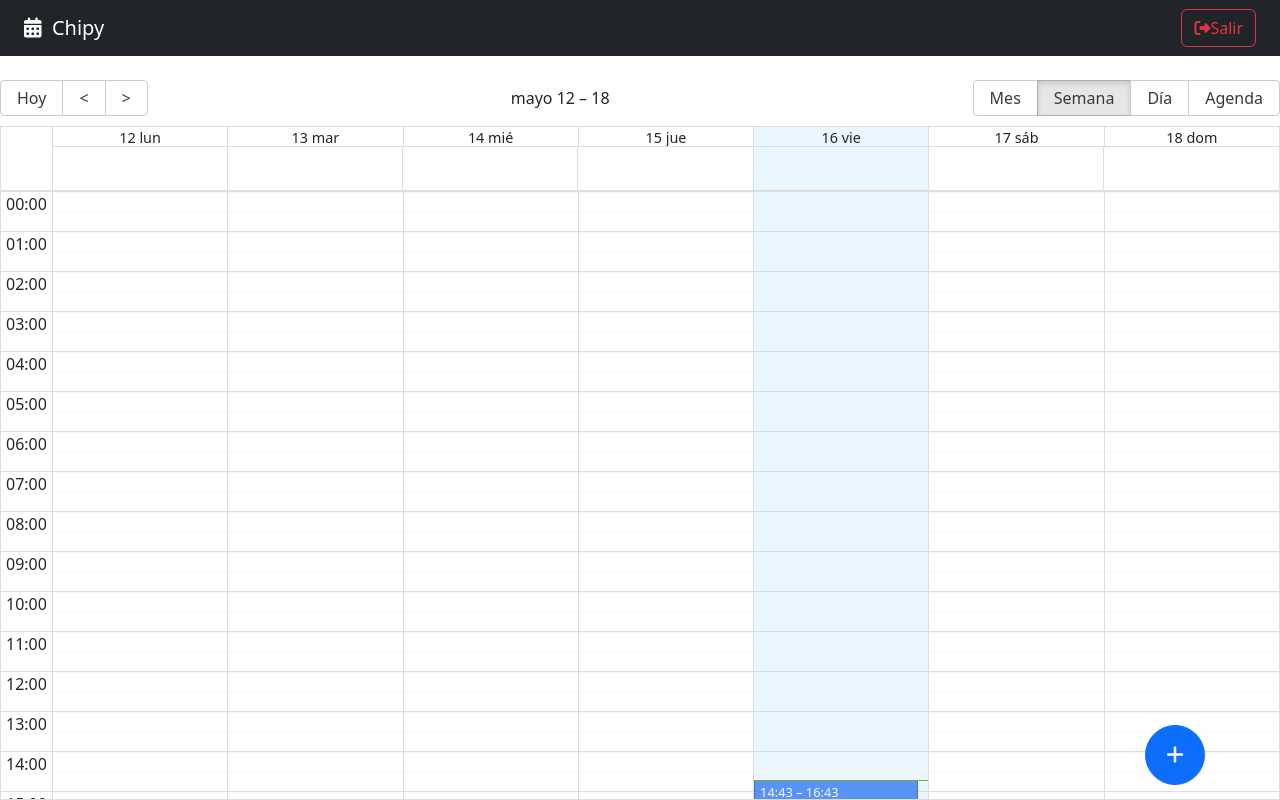
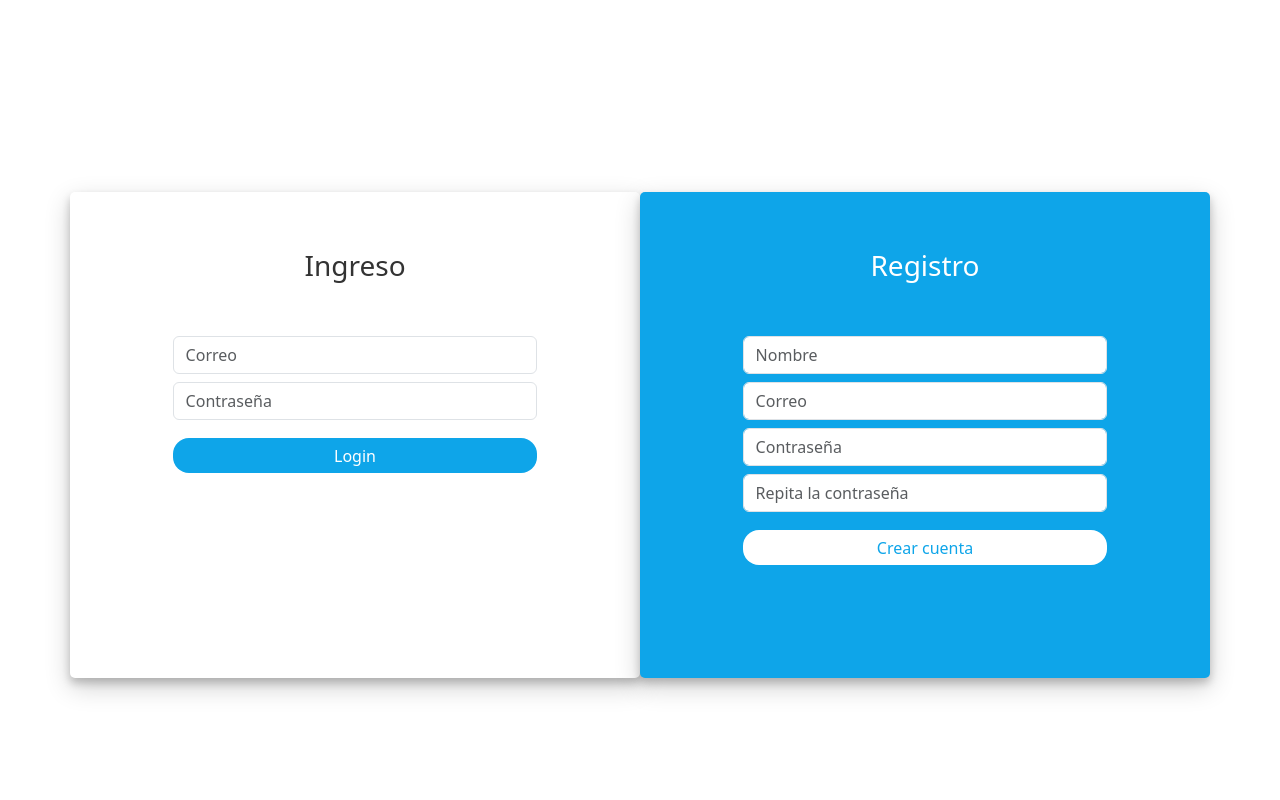
Before and after one commit to ssalgadoi/calendario-react-node-mongo, a React (Vite) app: page /auth/login in a window 1280 px wide. Built offline with nearby package versions, Linux system fonts and the light colour scheme.

Commit message:
Realizo login usuario

```diff
--- a/package.json
+++ b/package.json
@@ -11,6 +11,7 @@
   },
   "dependencies": {
     "@reduxjs/toolkit": "^2.8.2",
+    "axios": "^1.9.0",
     "date-fns": "^4.1.0",
     "react": "^19.1.0",
     "react-big-calendar": "^1.18.0",
--- /dev/null
+++ b/src/api/calendarApi.js
@@ -0,0 +1,10 @@
+import axios from 'axios';
+import { getEnvVariables } from '../helpers/getEnvVariables'
+
+const { VITE_API_URL } = getEnvVariables()
+const calendarApi = axios.create({
+    baseURL: VITE_API_URL
+})
+
+
+export default calendarApi;
--- /dev/null
+++ b/src/api/index.js
@@ -0,0 +1,3 @@
+
+
+export  { default as calendarApi} from './calendarApi'
--- a/src/auth/pages/LoginPage.jsx
+++ b/src/auth/pages/LoginPage.jsx
@@ -1,18 +1,76 @@
 
+import { useDispatch } from 'react-redux';
+import { useAuthStore, useForm } from '../../hooks';
 import './LoginPage.css';
+import { onChecking } from '../../store';
+
+
+const loginFormFields = {
+    loginEmail: '',
+    loginPassword: '',
+}
+
+const registerFormFields = {
+    registerName: '',
+    registerEmail: '',
+    registerPassword: '',
+    registerPassword2: '',
+}
+
+
+
 
 export const LoginPage = () => {
+
+    const { startLogin } = useAuthStore();
+
+    const dispatch = useDispatch();
+
+    const {
+        loginEmail,
+        loginPassword,
+        onInputChange: onLoginInputChange
+    } = useForm(loginFormFields)
+
+    const loginSubmit = (event) => {
+        event.preventDefault();
+        startLogin({ email: loginEmail, password: loginPassword });
+
+    }
+
+    const {
+        registerName,
+        registerEmail,
+        registerPassword,
+        registerPassword2,
+        onInputChange: onRegisterInpuChange
+    } = useForm(registerFormFields)
+
+
+    const registerSubmit = (event) => {
+        event.preventDefault();
+        if (registerPassword !== registerPassword2) {
+            alert('Las contraseñas no coinciden');
+            return;
+        }
+        dispatch(onChecking());
+        console.log({ registerName, registerEmail, registerPassword, registerPassword2 });
+    }
     return (
         <div className="container login-container">
             <div className="row">
                 <div className="col-md-6 login-form-1">
                     <h3>Ingreso</h3>
-                    <form>
+                    <form onSubmit={loginSubmit}>
                         <div className="form-group mb-2">
                             <input
                                 type="text"
                                 className="form-control"
                                 placeholder="Correo"
+                                name='loginEmail'
+                                value={loginEmail}
+                                onChange={onLoginInputChange}
+                                required
                             />
                         </div>
                         <div className="form-group mb-2">
@@ -20,6 +78,10 @@ export const LoginPage = () => {
                                 type="password"
                                 className="form-control"
                                 placeholder="Contraseña"
+                                name='loginPassword'
+                                value={loginPassword}
+                                onChange={onLoginInputChange}
+                                required
                             />
                         </div>
                         <div className="d-grid gap-2">
@@ -27,6 +89,7 @@ export const LoginPage = () => {
                                 type="submit"
                                 className="btnSubmit"
                                 value="Login"
+
                             />
                         </div>
                     </form>
@@ -34,12 +97,16 @@ export const LoginPage = () => {
 
                 <div className="col-md-6 login-form-2">
                     <h3>Registro</h3>
-                    <form>
+                    <form onSubmit={registerSubmit}>
                         <div className="form-group mb-2">
                             <input
                                 type="text"
                                 className="form-control"
                                 placeholder="Nombre"
+                                name='registerName'
+                                value={registerName}
+                                onChange={onRegisterInpuChange}
+                                required
                             />
                         </div>
                         <div className="form-group mb-2">
@@ -47,6 +114,10 @@ export const LoginPage = () => {
                                 type="email"
                                 className="form-control"
                                 placeholder="Correo"
+                                name='registerEmail'
+                                value={registerEmail}
+                                onChange={onRegisterInpuChange}
+                                required
                             />
                         </div>
                         <div className="form-group mb-2">
@@ -54,6 +125,10 @@ export const LoginPage = () => {
                                 type="password"
                                 className="form-control"
                                 placeholder="Contraseña"
+                                name='registerPassword'
+                                value={registerPassword}
+                                onChange={onRegisterInpuChange}
+                                required
                             />
                         </div>
 
@@ -62,6 +137,10 @@ export const LoginPage = () => {
                                 type="password"
                                 className="form-control"
                                 placeholder="Repita la contraseña"
+                                name='registerPassword2'
+                                value={registerPassword2}
+                                onChange={onRegisterInpuChange}
+                                required
                             />
                         </div>
 
--- a/src/hooks/index.js
+++ b/src/hooks/index.js
@@ -1,2 +1,4 @@
 export * from './useUiStore'
 export * from './useCalendarStore'
+export * from './useForm'
+export * from './useAuthStore'
--- /dev/null
+++ b/src/hooks/useAuthStore.js
@@ -0,0 +1,27 @@
+import { useSelector } from "react-redux"
+import { calendarApi } from "../api";
+
+export const useAuthStore = () => {
+
+    const { status, user, errorMessage } = useSelector(state => state.auth);
+
+    const startLogin = async ({ email, password }) => {
+
+        console.log({ email, password });
+        try {
+            // const resp = await calendarApi.post('/auth/l', { email, password });
+            const resp = await calendarApi.post('/auth', { email, password})
+            console.log({ resp });
+
+        } catch (error) {
+            console.log({ error });
+        }
+    }
+    return {
+        errorMessage,
+        status,
+        user,
+        startLogin
+
+    }
+}
--- /dev/null
+++ b/src/hooks/useForm.js
@@ -0,0 +1,63 @@
+import { useEffect, useMemo, useState } from 'react';
+
+export const useForm = ( initialForm = {}, formValidations = {}) => {
+
+    const [ formState, setFormState ] = useState( initialForm );
+    const [ formValidation, setFormValidation ] = useState({});
+
+    useEffect(() => {
+        createValidators();
+    }, [ formState ])
+
+    useEffect(() => {
+        setFormState( initialForm );
+    }, [ initialForm ])
+
+
+    const isFormValid = useMemo( () => {
+
+        for (const formValue of Object.keys( formValidation )) {
+            if ( formValidation[formValue] !== null ) return false;
+        }
+
+        return true;
+    }, [ formValidation ])
+
+
+    const onInputChange = ({ target }) => {
+        const { name, value } = target;
+        setFormState({
+            ...formState,
+            [ name ]: value
+        });
+    }
+
+    const onResetForm = () => {
+        setFormState( initialForm );
+    }
+
+    const createValidators = () => {
+
+        const formCheckedValues = {};
+
+        for (const formField of Object.keys( formValidations )) {
+            const [ fn, errorMessage ] = formValidations[formField];
+
+            formCheckedValues[`${ formField }Valid`] = fn( formState[formField] ) ? null : errorMessage;
+        }
+
+        setFormValidation( formCheckedValues );
+    }
+
+
+
+    return {
+        ...formState,
+        formState,
+        onInputChange,
+        onResetForm,
+
+        ...formValidation,
+        isFormValid
+    }
+}
--- a/src/router/AppRouter.jsx
+++ b/src/router/AppRouter.jsx
@@ -7,7 +7,7 @@ import { getEnvVariables } from "../helpers";
 
 export const AppRouter = () => {
 
-    const authStatus = 'authenticated';
+    const authStatus = 'not-authenticated';
 
     console.log(getEnvVariables());
 
```
Also changed, not shown: 1 other file (tests, documents, lock files or other folders).
